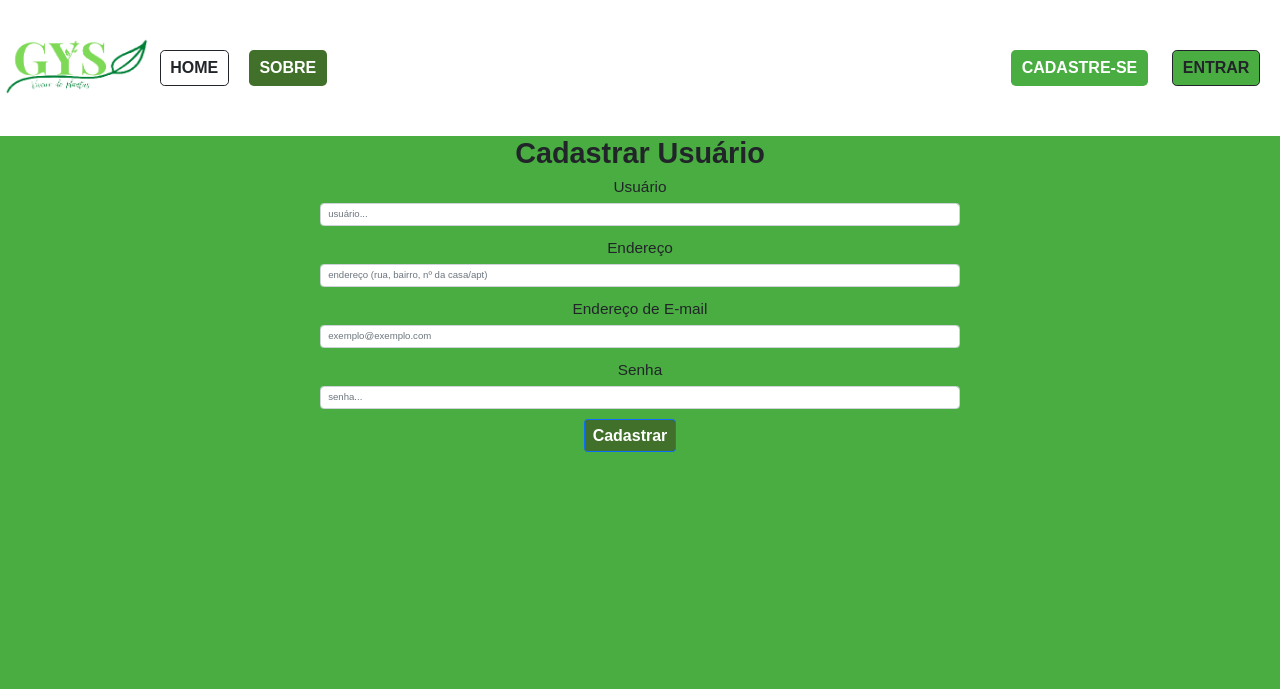
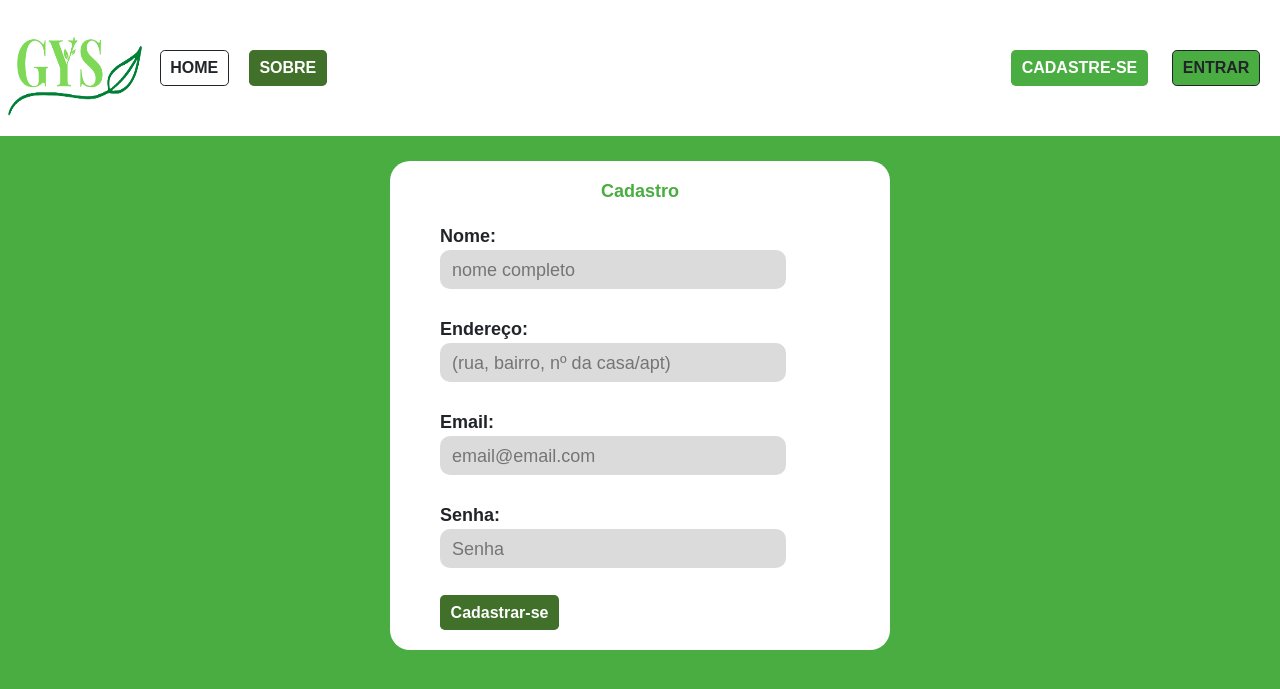
Before and after one commit to gqbrriela/viveiro-gys, a Django app: page /cadastro/ in a window 1280 px wide. Shown: the top 689 px of the page. Run offline with Django 4.2, Linux system fonts and the light colour scheme.

Commit message:
att html cadastro

```diff
--- a/base/static/style.css
+++ b/base/static/style.css
@@ -42,7 +42,8 @@ body {
   background-color: var(--color-white);
   max-width: 500px;
   display: block;
-  margin-top: 20%;
+  margin-top: 2%;
+  margin-bottom: 5%;
   margin-left: auto;
   margin-right: auto;
   padding: 20px 50px 20px 50px;
--- a/base/templates/cadastro.html
+++ b/base/templates/cadastro.html
@@ -36,68 +36,45 @@
   </head>
 
     <!-- Início do form de cadastro-->
-    <section id="register-user">
-    <div class="div-main d-flex text-center align-items-center">
-      <div class="col-lg-6 mx-auto">
-        <h1 class="display-5 fw-bold">Cadastrar Usuário</h1>
-
+  <div>
+    <div class="form_cadastro">
+    <h1 class="display-5 fw-bold">Cadastro</h1>
       <form action="{% url 'cadastro' %}" method="POST">
         {% csrf_token %}
-          <div class="mb-3">
-            <label class="form-label" for="typeText">Usuário</label>
-            <input
-              type="text"
-              id="typeText"
-              class="form-control"
-              placeholder="usuário..."
-              name="username"
-              required
-            />
-          </div>
-          <div class="mb-3">
-            <label class="form-label" for="typeText">Endereço</label>
-            <input
-              type="text"
-              id="typeText"
-              class="form-control"
-              placeholder="endereço (rua, bairro, nº da casa/apt)"
-              name="endereco"
-              required
-            />
-          </div>
-          <div class="mb-3">
-            <label for="exampleInputEmail1" class="form-label"
-              >Endereço de E-mail</label
-            >
-            <input
-              type="email"
-              class="form-control"
-              id="exampleInputEmail1"
-              aria-describedby="emailHelp"
-              placeholder="exemplo@exemplo.com"
-              name="email"
-              required
-            />
-          </div>
-          <div class="mb-3">
-            <label for="exampleInputPassword1" class="form-label">Senha</label>
-            <input
-              type="password"
-              class="form-control"
-              id="exampleInputPassword1"
-              placeholder="senha..."
-              name="password"
-              required
-            />
-          </div>
-          <button type="submit" class="btn btn-primary">Cadastrar</button>
+        <label for="nome">Nome:</label>
+        <br>
+        <input type="text" id=nomec placeholder="nome completo" name="username">
+        <br>
+        <br>
+        <label for="typeText">Endereço:</label>
+        <br>
+        <input type="text" id="typeText" placeholder="(rua, bairro, nº da casa/apt)" name="endereco">
+        <br>
+        <br>
+        <label for="exampleInputEmail1">Email:</label>
+        <br>
+        <input type="email" id=email placeholder="email@email.com" name="email">
+        <br>
+        <br>
+        <label for="passwd">Senha:</label>
+        <br>
+        <input type="password" id=passwd placeholder="Senha" name="password">
+        <br>
+        <br>
+        <button id="button_form" type="submit" class="btn btn-lg">Cadastrar-se</button>
     </form>
     </div>
-    </div>
-  </section>
     <!-- Fim do formulário -->
   </div>
+  <!-- {% if request.user.is_authenticated %}
+  <h1>OK</h1>
+  {% else %}
+  <h1>ERRO</h1>
+  {% endif %} -->
+  <!-- Fim do bloco da página -->
 
+  <!-- Optional JavaScript -->
+  <!-- jQuery first, then Popper.js, then Bootstrap JS -->
   <script src="https://cdn.jsdelivr.net/npm/bootstrap@5.2.2/dist/js/bootstrap.bundle.min.js" integrity="sha384-OERcA2EqjJCMA+/3y+gxIOqMEjwtxJY7qPCqsdltbNJuaOe923+mo//f6V8Qbsw3" crossorigin="anonymous"></script>
   <script src="https://cdn.jsdelivr.net/npm/@popperjs/core@2.11.6/dist/umd/popper.min.js" integrity="sha384-oBqDVmMz9ATKxIep9tiCxS/Z9fNfEXiDAYTujMAeBAsjFuCZSmKbSSUnQlmh/jp3" crossorigin="anonymous"></script>
   <script src="https://cdn.jsdelivr.net/npm/bootstrap@5.2.2/dist/js/bootstrap.min.js" integrity="sha384-IDwe1+LCz02ROU9k972gdyvl+AESN10+x7tBKgc9I5HFtuNz0wWnPclzo6p9vxnk" crossorigin="anonymous"></script>
```
Also changed, not shown: base/templates/login.html (+3 -5 lines), base/static/images/logo.png. Lines whose indentation alone changed are shown as unchanged.
